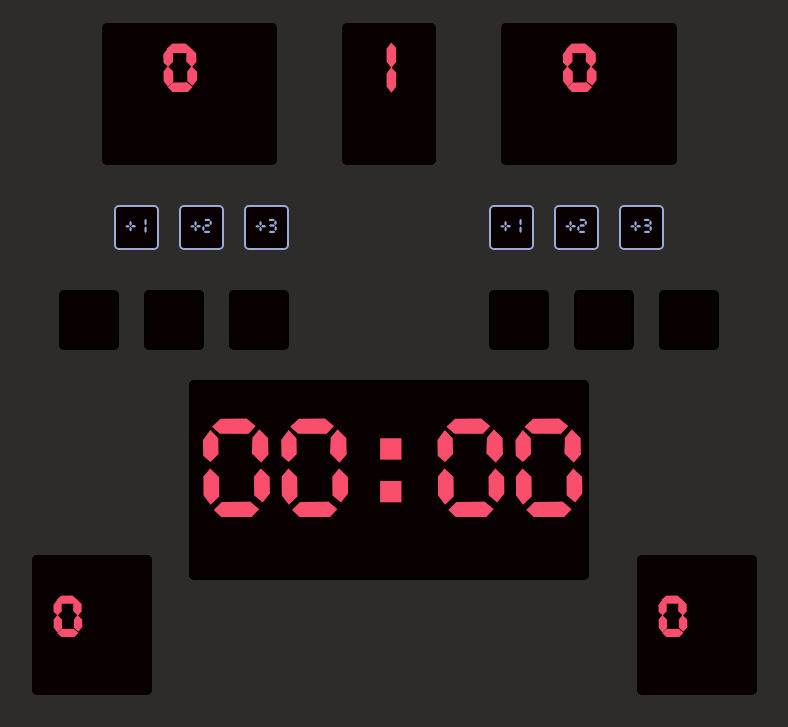
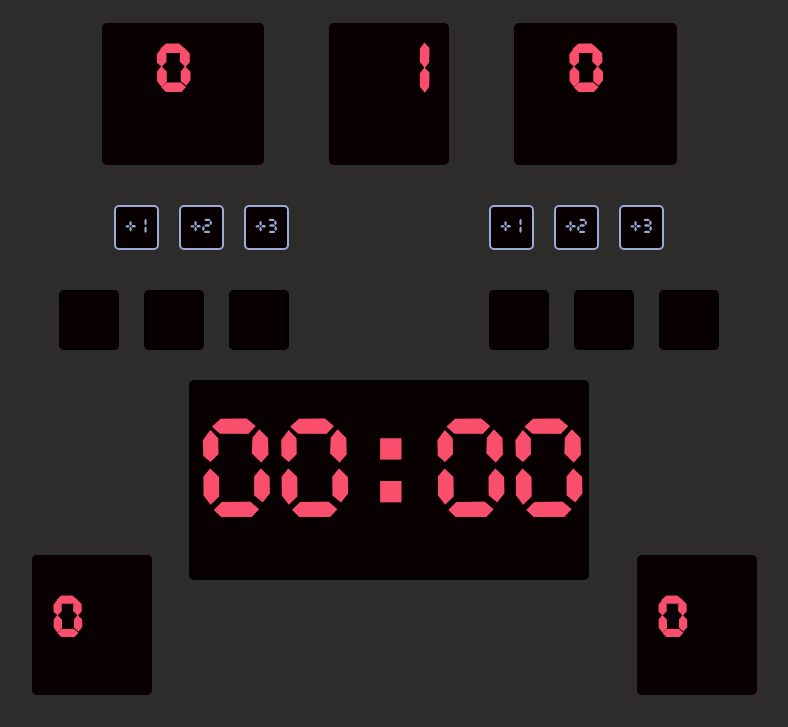
Before and after one commit to curtisnlogan/basketball-scoreboard, a plain HTML site: page index.html in a window 1280 px wide. Shown: the part 72-799 px from the top of the page, without its empty margins (251-1039 px from the left). Drawn offline with Linux system fonts and the light colour scheme.

Commit message:
Using the 'inherit' functionality, that I have just learned about

```diff
--- a/css/index.css
+++ b/css/index.css
@@ -95,7 +95,7 @@ if not included default text of '1' appears in the wrong place
 perhaps because it defaults to some other value
 */
 .period-counter h3 {
-    margin: 0;
+    margin: inherit;
 }
 
 .guest-score {
```
